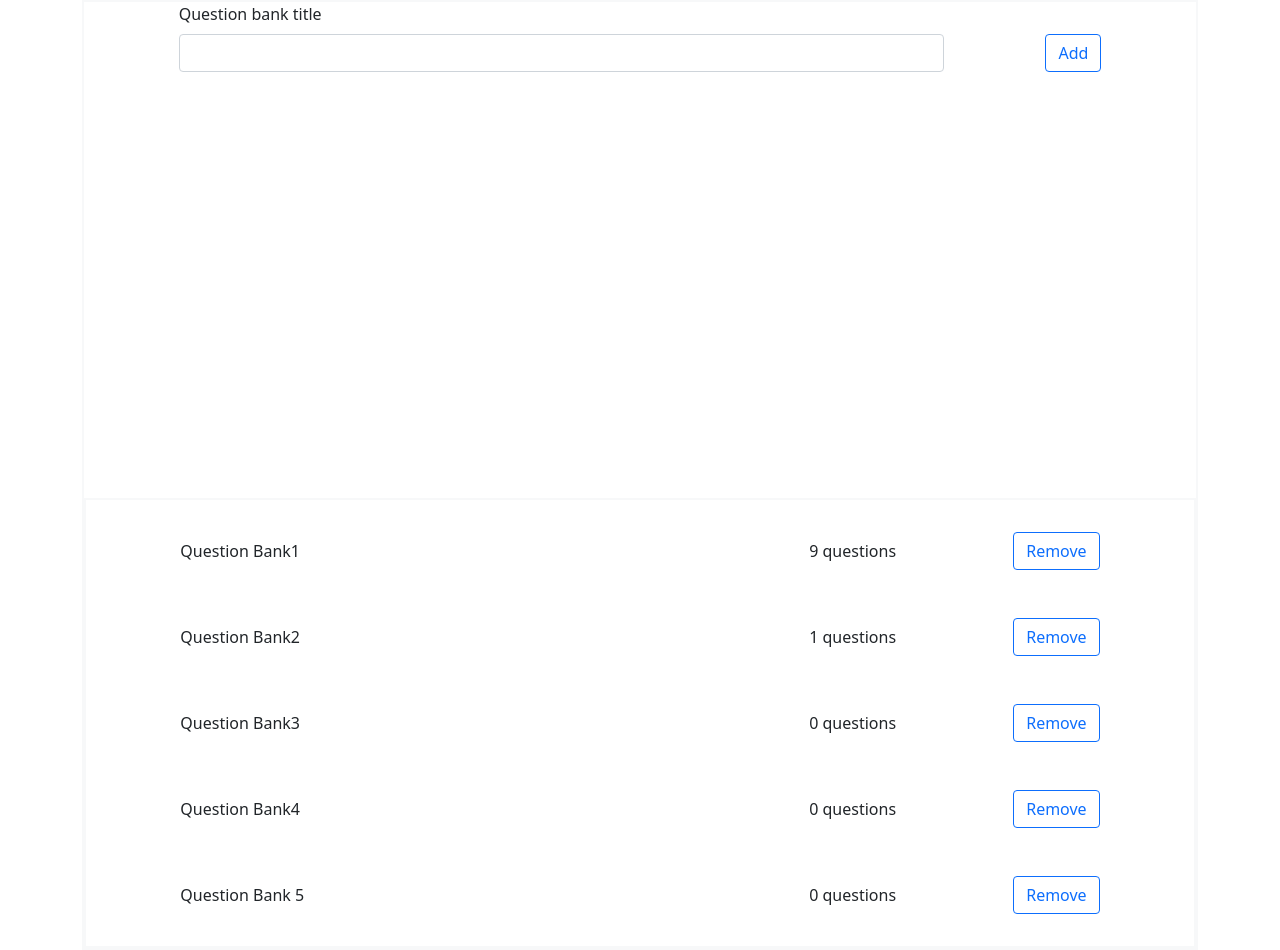
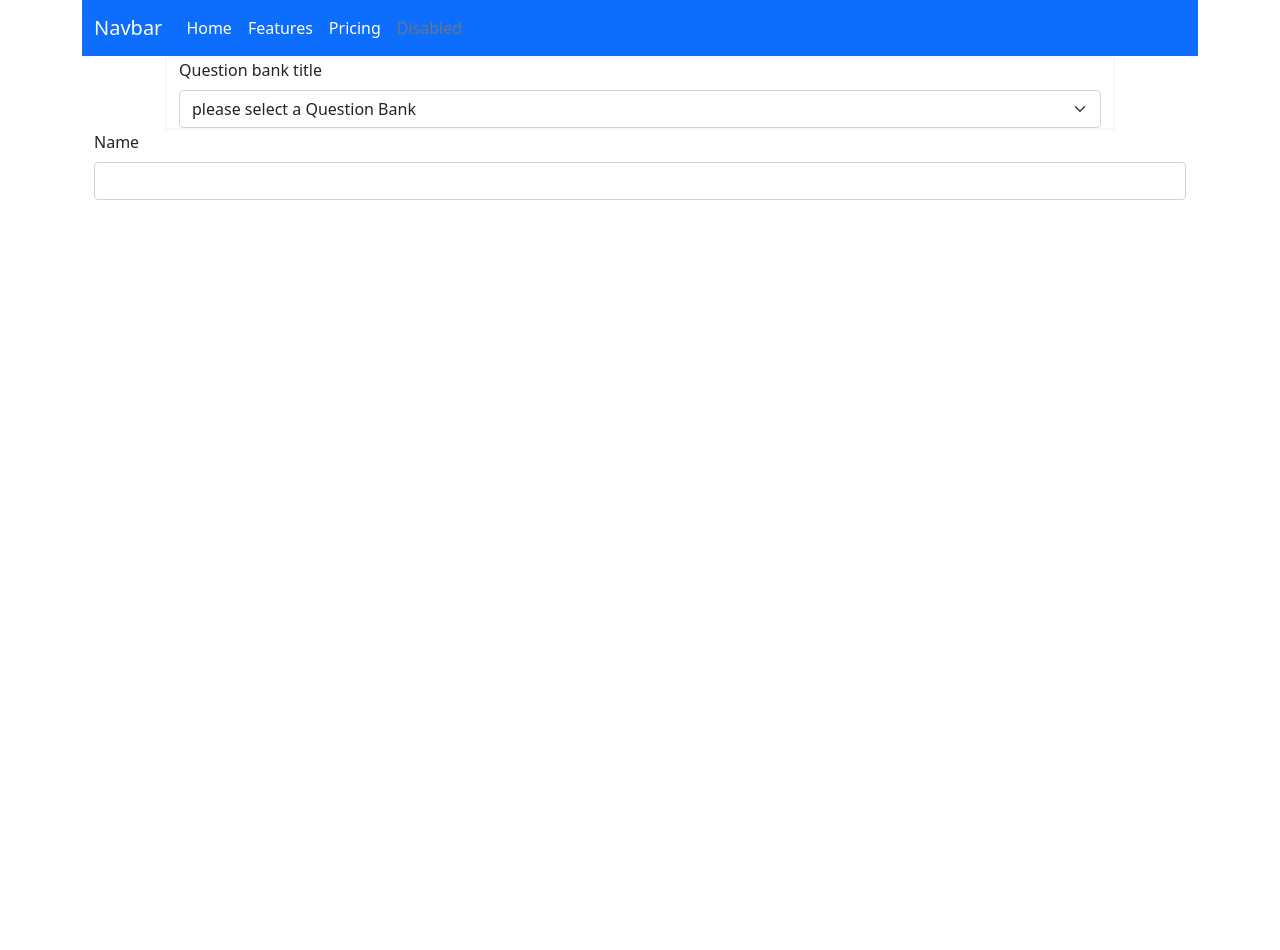
Before and after one commit to ramkrishnaindal/question-bank, a React (Create React App) app: page / in a window 1280 px wide. After the commit the page ends 800 px from the top, so only its background shows below. Built offline with nearby package versions, Linux system fonts and the light colour scheme; data requests are answered from the project's data file.

Commit message:
Corrected Layout of popup. Changed bg color to white, worked on Post property page

```diff
--- a/src/App.js
+++ b/src/App.js
@@ -1,11 +1,16 @@
 import './App.css';
 import 'bootstrap/dist/css/bootstrap.min.css'
+import 'bootstrap/dist/js/bootstrap.bundle.js';
 // import CreateQuestions from './pages/CreateQuestions';
+import Test from './pages/Test';
 import QuestionBank from './pages/QuestionBank';
+import Heading from './components/Heading';
 function App() {
   return (
     <div className="container">
-      <QuestionBank/>
+      <Heading/>
+      {/* <QuestionBank/> */}
+      <Test/>
     </div>
   );
 }
--- a/src/components/CreateQuestionsForQuestionBankComponent.module.css
+++ b/src/components/CreateQuestionsForQuestionBankComponent.module.css
@@ -1,6 +1,4 @@
-.content{
-    min-height: 80vh;
-}
+
 .actions{
     align-self: flex-end;
     flex: 1;
--- /dev/null
+++ b/src/components/Heading.js
@@ -0,0 +1,28 @@
+import classes from './Heading.module.css'
+const Heading=()=>{
+    return <nav className="navbar navbar-expand-lg bg-primary text-white">
+    <div className="container-fluid">
+      <a className={`navbar-brand ${classes["nav-link"]}`} href="#">Navbar</a>
+      <button className="navbar-toggler" type="button" data-bs-toggle="collapse" data-bs-target="#navbarNav" aria-controls="navbarNav" aria-expanded="false" aria-label="Toggle navigation">
+        <span className={`navbar-toggler-icon ${classes["nav-link"]}`}></span>
+      </button>
+      <div className="collapse navbar-collapse" id="navbarNav">
+        <ul className="navbar-nav">
+          <li className="nav-item">
+            <a className={`nav-link ${classes["nav-link"]}  active`} aria-current="page" href="#">Home</a>
+          </li>
+          <li className="nav-item">
+            <a className={`nav-link ${classes["nav-link"]}`} href="#">Features</a>
+          </li>
+          <li className="nav-item">
+            <a className={`nav-link ${classes["nav-link"]}`} href="#">Pricing</a>
+          </li>
+          <li className="nav-item">
+            <a className={`nav-link ${classes["nav-link"]} disabled`}>Disabled</a>
+          </li>
+        </ul>
+      </div>
+    </div>
+  </nav>
+}
+export default Heading
--- /dev/null
+++ b/src/components/Heading.module.css
@@ -0,0 +1,4 @@
+.nav-link{
+    color:white;
+
+}
--- /dev/null
+++ b/src/components/NewTest.js
@@ -0,0 +1,93 @@
+import { useRef ,useEffect, useState } from "react";
+
+const NewTest = () => {
+  const [questionBanks, setQuestionBanks] = useState([]);
+  const [loading, setIsLoading] = useState(false);
+  const [nameIsValid,setNameIsValid]=useState(true);
+  const [questionBankID, setquestionBankID] = useState();
+  const [questions, setQuestions] = useState();
+  const nameInputRef=useRef()
+  const questionBankTitleChangeHandler = (e) => {
+    const qsnBank = questionBanks.find((sqb) => sqb.id === e.target.value);
+    setquestionBankID(e.target.value);
+    if (qsnBank && qsnBank.questions) setQuestions(qsnBank.questions);
+    else {
+      setQuestions(null);
+    }
+  };
+  useEffect(() => {
+    setIsLoading(true);
+    const loadData = async () => {
+      const response = await fetch("http://localhost:3004/questionBank");
+      let data = await response
+        .json()
+        // .filte((qnsBank) => qnsBank.questions.length > 0);
+      data=data.filter((qnsBank) => qnsBank.questions.length > 0);
+      setQuestionBanks(data);
+      setIsLoading(false);
+    };
+    loadData();
+  }, []);
+  const onNameChangeHandler=(e)=>{
+    setNameIsValid(e.target.value.trim().length>0)
+  }
+  if (loading)
+    return (
+      <div className="justify-content-center align-items-center">
+        Loading...
+      </div>
+    );
+  return (
+    <>
+      <div className={`row justify-content-center align-items-center`}>
+        <div
+          className="col-10"
+          style={{ border: "2px solid rgb(247, 248, 249)" }}
+        >
+          <form onSubmit={() => {}} className="d-flex flex-column">
+            <div className="form-group">
+              <label className="form-label" htmlFor="title">
+                Question bank title
+              </label>
+              <select
+                className="form-select"
+                aria-label="Default select example"
+                defaultValue=""
+                onChange={questionBankTitleChangeHandler}
+              >
+                <option>please select a Question Bank</option>
+                {questionBanks.map((questionBank) => (
+                  <option key={questionBank.id} value={questionBank.id}>
+                    {questionBank.title}
+                  </option>
+                ))}
+              </select>
+            </div>
+          </form>
+        </div>
+      </div>
+      <div className={`row justify-content-center align-items-center`}>
+        <div className="row  mb-3">
+          <div className="form-group">
+            <label className="form-label" htmlFor="question">
+              Name
+            </label>
+            <input
+              className="form-control"
+              id="name"
+              type="text"
+              ref={nameInputRef}
+              onChange={onNameChangeHandler}
+            />
+            {!nameIsValid && (
+              <label className="form-text" style={{ color: "red" }}>
+                Please enter your name
+              </label>
+            )}
+          </div>
+        </div>
+      </div>
+    </>
+  );
+};
+export default NewTest;
--- a/src/components/ViewQuestionBanks.js
+++ b/src/components/ViewQuestionBanks.js
@@ -11,8 +11,8 @@ const ViewQuestionBanks = (props) => {
           <div key={qnsBank.id} className="row mb-3 justify-content-center">
             <div className="col-10">
               <div key={qnsBank.id} className="row align-items-center">
-                <div className="col-8">{qnsBank.title}</div>
-                <div className="col-2">
+                <div className="col-7">{qnsBank.title}</div>
+                <div className="col-3">
                   {qnsBank.questions.length} questions
                 </div>
                 <div className="col-2">
--- /dev/null
+++ b/src/pages/Test.js
@@ -0,0 +1,4 @@
+import NewTest from "../components/NewTest";
+
+const Test=()=><NewTest/>
+export default Test
```
